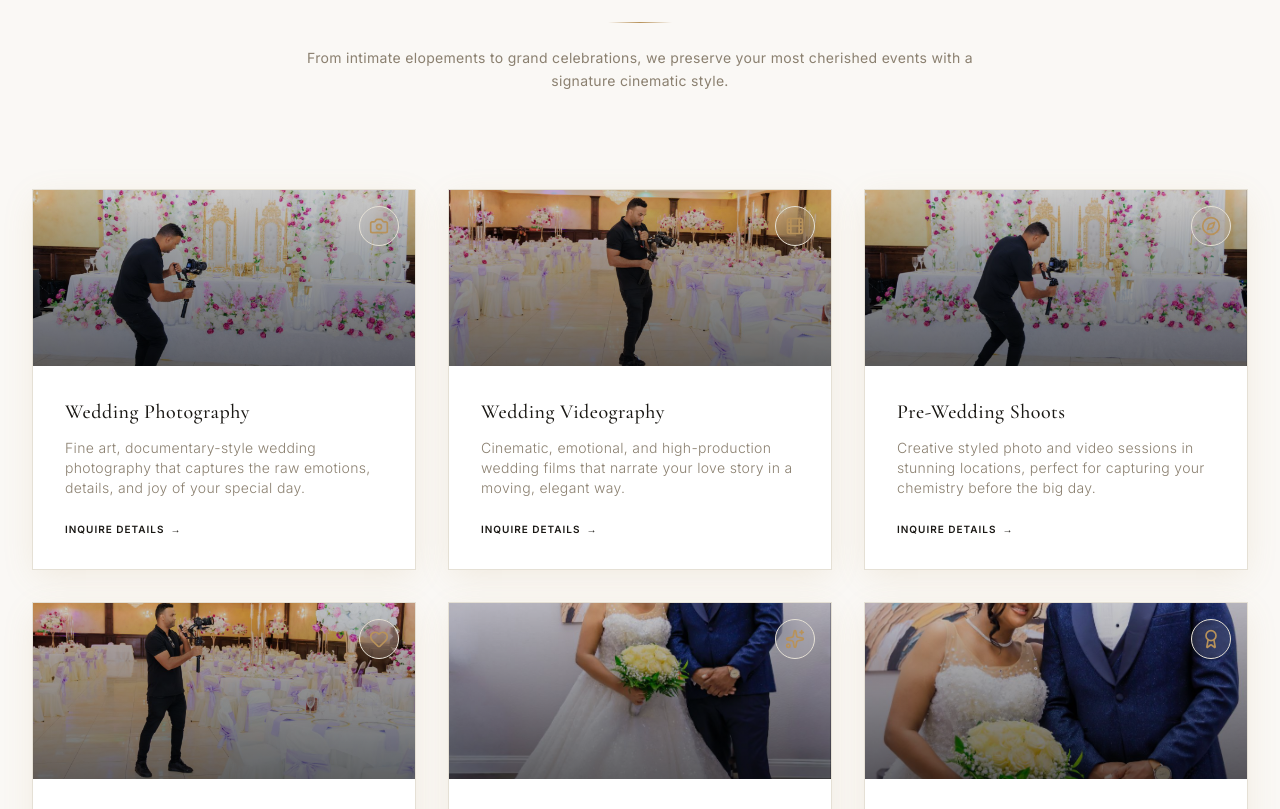
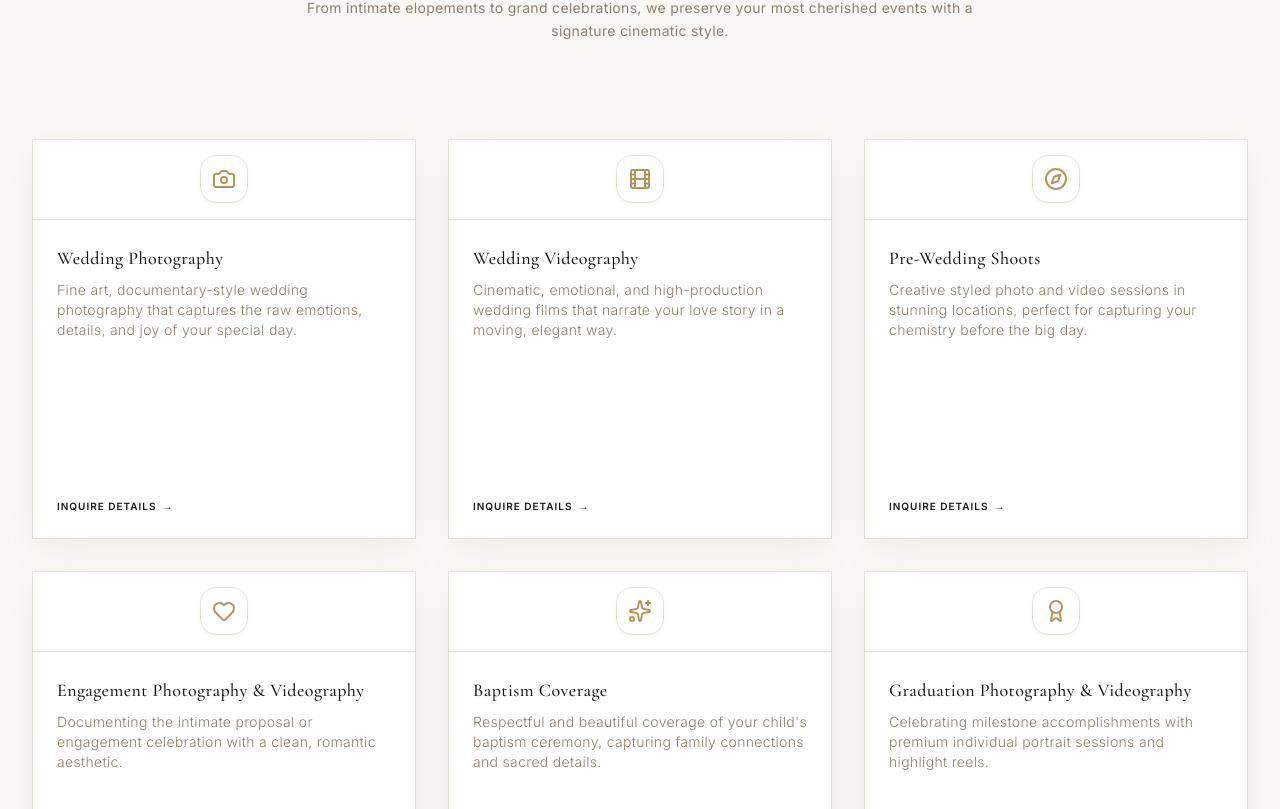
Before and after one commit to Meti1215/roma-film-production-new, a Next.js app: page / in a window 1280 px wide. Shown: the part 1811-2620 px from the top of the page. Built offline with nearby package versions, Linux system fonts and the light colour scheme.

Commit message:
update on photos

```diff
--- a/src/app/page.tsx
+++ b/src/app/page.tsx
@@ -19,7 +19,7 @@ export default function Home() {
       <Navigation />
       <Hero />
       <About />
-      <Services />
+      <Services showImages={false} />
       <PhotoGallery photos={brand.homePagePhotos} />
       <VideoGallery />
       <Testimonials />
--- a/src/components/About.tsx
+++ b/src/components/About.tsx
@@ -19,15 +19,17 @@ export default function About() {
             whileInView={{ opacity: 1, x: 0 }}
             viewport={{ once: true, margin: '-100px' }}
             transition={{ duration: 0.8, ease: 'easeOut' }}
-            className="lg:col-span-6 relative h-[350px] sm:h-[450px] md:h-[550px] w-full bg-secondary overflow-hidden photo-hover-trigger shadow-cinematic"
+            className="lg:col-span-6 relative w-full bg-secondary overflow-hidden photo-hover-trigger shadow-cinematic"
           >
+            <div className="relative w-full aspect-[3/4] max-h-[500px]">
               <Image
                 src={brand.aboutPath}
                 alt={`Intimate wedding moment captured by ${brand.name}`}
                 fill
-              className="object-cover object-center"
+                className="object-contain object-center"
                 sizes="(max-w-1024px) 100vw, 50vw"
               />
+            </div>
             {/* Soft border accent */}
             <div className="absolute inset-4 border border-accent/30 pointer-events-none" />
           </motion.div>
--- a/src/components/Packages.tsx
+++ b/src/components/Packages.tsx
@@ -11,11 +11,11 @@ export default function Packages() {
   const whatsAppUrl = `https://wa.me/${cleanWhatsAppNumber}?text=Hi!%20I'm%20interested%20in%20your%20packages%20for%20Roma%20Film%20Production.%20Could%20you%20please%20share%20the%20details?`
 
   return (
-    <section id="packages" className="py-20 md:py-32 px-4 sm:px-6 lg:px-8 bg-secondary/30">
+    <section id="packages" className="py-12 md:py-16 px-4 sm:px-6 lg:px-8 bg-secondary/30">
       <div className="max-w-7xl mx-auto">
 
         {/* Title */}
-        <div className="text-center max-w-2xl mx-auto mb-16 md:mb-24">
+        <div className="text-center max-w-2xl mx-auto mb-8 md:mb-12">
           <span className="text-[10px] uppercase tracking-[0.3em] font-semibold text-accent mb-3 block">
             Collections & Investment
           </span>
--- a/src/components/PhotoGallery.tsx
+++ b/src/components/PhotoGallery.tsx
@@ -96,7 +96,7 @@ export default function PhotoGallery({ photos = brand.photos }: PhotoGalleryProp
                 exit={{ opacity: 0, scale: 0.95 }}
                 transition={{ duration: 0.5, ease: 'easeOut' }}
                 onClick={() => openLightbox(photo.src)}
-                className={`group relative cursor-pointer overflow-hidden bg-muted photo-hover-trigger ${isHomePage ? 'aspect-[4/5] md:aspect-square' : 'aspect-[3/4] md:aspect-[4/5]'}`}
+                className={`group relative cursor-pointer overflow-hidden bg-black photo-hover-trigger ${isHomePage ? 'aspect-[3/4] md:aspect-[4/5]' : 'aspect-[2/3] md:aspect-[3/4]'}`}
               >
                 <Image
                   src={photo.src}
--- a/src/components/Services.tsx
+++ b/src/components/Services.tsx
@@ -20,7 +20,11 @@ const serviceIcons: Record<string, any> = {
   'event-highlights': ImageIcon,
 }
 
-export default function Services() {
+interface ServicesProps {
+  showImages?: boolean
+}
+
+export default function Services({ showImages = true }: ServicesProps) {
   return (
     <section id="services" className="py-20 md:py-32 px-4 sm:px-6 lg:px-8 bg-secondary/30">
       <div className="max-w-7xl mx-auto">
@@ -51,32 +55,44 @@ export default function Services() {
                 whileInView={{ opacity: 1, y: 0 }}
                 viewport={{ once: true, margin: '-50px' }}
                 transition={{ duration: 0.6, ease: 'easeOut', delay: (idx % 3) * 0.1 }}
-                className="group relative bg-card border border-border/60 hover:border-accent/50 transition-all duration-300 flex flex-col justify-between overflow-hidden shadow-cinematic hover:shadow-tan-glow"
+                className={`group relative bg-card border border-border/60 hover:border-accent/50 transition-all duration-300 flex flex-col justify-between overflow-hidden shadow-cinematic hover:shadow-tan-glow ${!showImages ? 'min-h-[400px]' : ''}`}
               >
-                {/* Visual Header Image with dark overlay */}
-                <div className="relative h-44 w-full overflow-hidden bg-muted">
+                {showImages ? (
+                  /* Visual Header Image with dark overlay */
+                  <div className="relative h-48 w-full overflow-hidden bg-muted">
                     <Image
                       src={service.image}
                       alt={service.title}
                       fill
-                    className="object-cover transition-transform duration-700 group-hover:scale-105"
+                      className="object-contain transition-transform duration-700 group-hover:scale-105"
                       sizes="(max-w-768px) 100vw, (max-w-1024px) 50vw, 33vw"
                     />
                     <div className="absolute inset-0 bg-gradient-to-t from-black/60 to-black/20" />
 
                     {/* Floating Icon overlay */}
-                  <div className="absolute top-4 right-4 w-10 h-10 bg-white/10 backdrop-blur-md rounded-full flex items-center justify-center border border-accent/30">
-                    <IconComponent className="w-5 h-5 text-accent" />
+                    <div className="absolute top-3 right-3 w-8 h-8 bg-white/10 backdrop-blur-md rounded-full flex items-center justify-center border border-accent/30">
+                      <IconComponent className="w-4 h-4 text-accent" />
                     </div>
                   </div>
+                ) : (
+                  /* Elegant icon-only header without image */
+                  <div className="relative h-20 w-full bg-gradient-to-br from-accent/5 via-secondary/10 to-accent/5 flex items-center justify-center border-b border-border/30">
+                    <div className="relative">
+                      <div className="absolute inset-0 bg-accent/20 blur-xl rounded-full opacity-30" />
+                      <div className="relative w-12 h-12 bg-gradient-to-br from-accent/10 to-accent/5 backdrop-blur-sm rounded-2xl flex items-center justify-center border border-accent/20 shadow-sm">
+                        <IconComponent className="w-6 h-6 text-accent" />
+                      </div>
+                    </div>
+                  </div>
+                )}
 
                 {/* Body Text */}
-                <div className="p-6 md:p-8 flex-grow flex flex-col justify-between">
+                <div className="p-5 md:p-6 flex-grow flex flex-col justify-between">
                   <div>
-                    <h3 className="text-lg md:text-xl font-heading font-medium tracking-wide mb-3 text-foreground group-hover:text-accent transition-colors">
+                    <h3 className="text-base md:text-lg font-heading font-medium tracking-wide mb-2 text-foreground group-hover:text-accent transition-colors">
                       {service.title}
                     </h3>
-                    <p className="text-xs md:text-sm text-muted-foreground leading-relaxed mb-6 font-light">
+                    <p className="text-xs md:text-sm text-muted-foreground leading-relaxed mb-4 font-light">
                       {service.description}
                     </p>
                   </div>
--- a/src/components/Testimonials.tsx
+++ b/src/components/Testimonials.tsx
@@ -7,11 +7,11 @@ import { Quote } from 'lucide-react'
 
 export default function Testimonials() {
   return (
-    <section id="testimonials" className="py-20 md:py-32 px-4 sm:px-6 lg:px-8 bg-background overflow-hidden">
+    <section id="testimonials" className="py-12 md:py-16 px-4 sm:px-6 lg:px-8 bg-background overflow-hidden">
       <div className="max-w-7xl mx-auto">
 
         {/* Title */}
-        <div className="text-center max-w-2xl mx-auto mb-16 md:mb-24">
+        <div className="text-center max-w-2xl mx-auto mb-8 md:mb-12">
           <span className="text-[10px] uppercase tracking-[0.3em] font-semibold text-accent mb-3 block">
             Love Letters
           </span>
--- a/src/lib/brand.ts
+++ b/src/lib/brand.ts
@@ -93,7 +93,7 @@ export const brand = {
       category: "Weddings",
     },
     {
-      src: "/images/photos/photo2.jpg",
+      src: "/images/photos/photo8.jpg",
       alt: "Couple portrait",
       category: "Couples",
     },
@@ -108,7 +108,7 @@ export const brand = {
       category: "Bride & Groom",
     },
     {
-      src: "/images/photos/photo5.jpg",
+      src: "/images/photos/photo9.jpg",
       alt: "Romantic couple",
       category: "Couples",
     },
@@ -123,17 +123,17 @@ export const brand = {
       category: "Events",
     },
     {
-      src: "/images/photos/photo8.jpg",
+      src: "/images/photos/photo5.jpg",
       alt: "Family moment",
       category: "Family",
     },
     {
-      src: "/images/photos/photo9.jpg",
+      src: "/images/photos/photo10.jpg",
       alt: "Portrait session",
       category: "Portraits",
     },
     {
-      src: "/images/photos/photo10.jpg",
+      src: "/images/photos/photo2.jpg",
       alt: "Wedding photography",
       category: "Weddings",
     },
@@ -147,14 +147,14 @@ export const brand = {
   // Home Page Photos (featured on home page only)
   homePagePhotos: [
     {
-      src: "/images/photos/photo2.jpg",
+      src: "/images/photos/photo8.jpg",
       alt: "Couple portrait",
       category: "Couples",
     },
     {
-      src: "/images/photos/photo8.jpg",
-      alt: "Family moment",
-      category: "Family",
+      src: "/images/photos/photo9.jpg",
+      alt: "Wedding ceremony",
+      category: "Weddings",
     },
     {
       src: "/images/photos/photo7.jpg",
@@ -171,7 +171,7 @@ export const brand = {
       subtitle: "Instagram Highlight",
       category: "Highlight Film",
       duration: "Short",
-      thumbnail: "/images/photos/photo2.jpg",
+      thumbnail: "/images/photos/photo8.jpg",
       videoUrl: "/videos/BINYAM & ELSHADAY INSTAGRAM.mp4",
     },
 
@@ -180,7 +180,7 @@ export const brand = {
       subtitle: "Short Film",
       category: "Highlight Film",
       duration: "Short",
-      thumbnail: "/images/photos/photo3.jpg",
+      thumbnail: "/images/photos/photo9.jpg",
       videoUrl: "/videos/Nahom SHORT.mp4",
     },
   ],
```
Also changed, not shown: src/components/VideoGallery.tsx (+7 -7 lines). Lines whose indentation alone changed are shown as unchanged.
